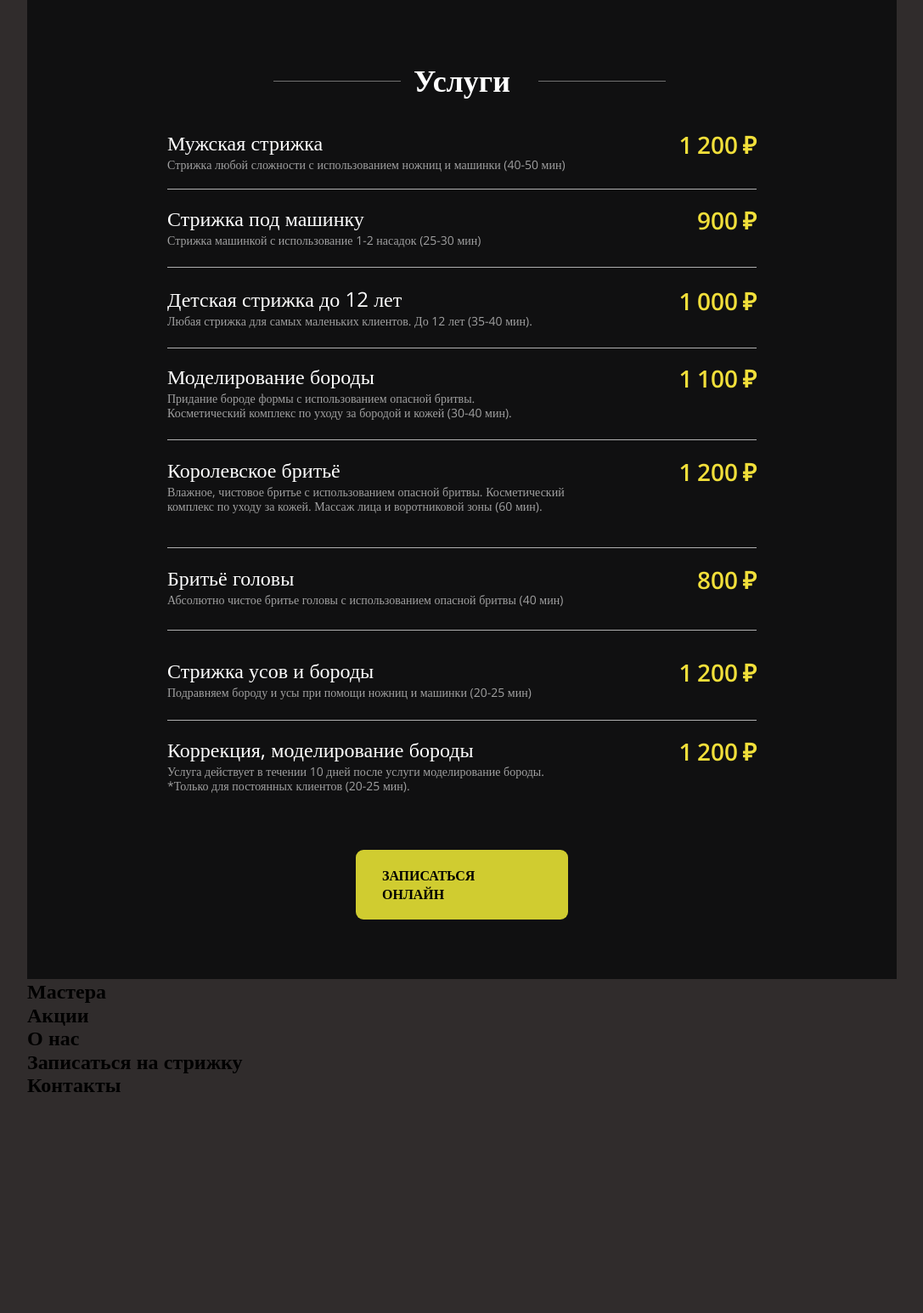
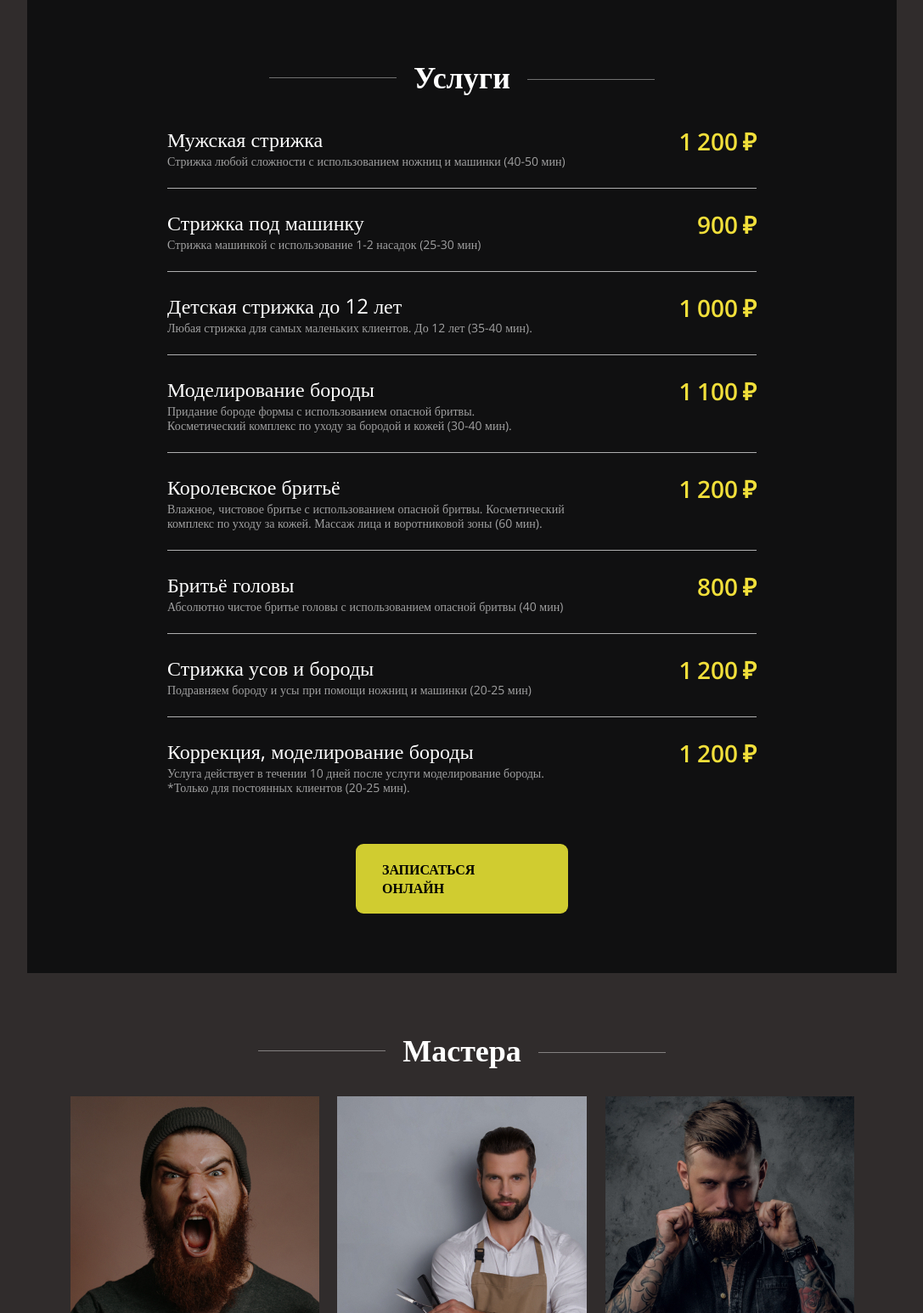
Before and after one commit to denverden/skillup, a website built with webpack: page barber-shop/src/pages/main/index.html in a window 1280 px wide. Shown: the part 1255-2800 px from the top of the page at 85% size, without its empty margins (96-1183 px from the left). Before the commit the page ends 2547 px from the top, so only its background shows below. Built offline with nearby package versions, Linux system fonts and the light colour scheme.

Commit message:
feat: added masters styles

```diff
--- a/barber-shop/src/assets/styles/_advantage.scss
+++ b/barber-shop/src/assets/styles/_advantage.scss
@@ -20,40 +20,10 @@
     background: rgba(0, 0, 0, 0.7);
   }
 
-  &-title {
-    display: flex;
-    margin-top: 66px;
-    font-weight: bold;
-    font-size: 36px;
-    line-height: 49px;
-    color: white;
-    position: relative;
-    z-index: 1;
-
-    &::before {
-      content: '';
-      position: absolute;
-      top: 26px;
-      left: -165px;
-      width: 150px;
-      height: 1px;
-      background: rgba(255, 255, 255, 0.4);
-    }
-
-    &::after {
-      content: '';
-      position: absolute;
-      top: 27px;
-      left: 302px;
-      width: 150px;
-      height: 1px;
-      background: rgba(255, 255, 255, 0.4);
-    }
-  }
-
   &-content {
     display: flex;
     justify-content: center;
     margin-top: 60px;
+    z-index: 1;
   }
 }
--- a/barber-shop/src/assets/styles/_block.scss
+++ b/barber-shop/src/assets/styles/_block.scss
@@ -28,5 +28,9 @@
     text-align: center;
     color: white;
     width: 225px;
+
+    &--gray {
+      opacity: 0.6;
+    }
   }
 }
--- /dev/null
+++ b/barber-shop/src/assets/styles/_masters.scss
@@ -0,0 +1,24 @@
+.masters {
+  display: flex;
+  flex-direction: column;
+  justify-content: flex-start;
+  align-items: center;
+  background-color: $bg-color;
+
+  &-content {
+    display: flex;
+    justify-content: center;
+    margin-top: 30px;
+  }
+
+  &-btn {
+    max-width: 220px;
+    padding: 15px 55px;
+    margin-top: 25px;
+  }
+
+  & .block-image {
+    width: auto;
+    height: auto;
+  }
+}
--- a/barber-shop/src/assets/styles/_services.scss
+++ b/barber-shop/src/assets/styles/_services.scss
@@ -5,37 +5,6 @@
   align-items: center;
   background: rgba(14, 14, 15, 0.94);
   position: relative;
-
-  &-title {
-    display: flex;
-    margin-top: 70px;
-    font-weight: bold;
-    font-size: 36px;
-    line-height: 49px;
-    color: white;
-    position: relative;
-    z-index: 1;
-
-    &::before {
-      content: '';
-      position: absolute;
-      top: 25px;
-      left: -165px;
-      width: 150px;
-      height: 1px;
-      background: rgba(255, 255, 255, 0.4);
-    }
-
-    &::after {
-      content: '';
-      position: absolute;
-      top: 25px;
-      left: 147px;
-      width: 150px;
-      height: 1px;
-      background: rgba(255, 255, 255, 0.4);
-    }
-  }
 
   &-content {
     display: flex;
--- /dev/null
+++ b/barber-shop/src/assets/styles/_stock.scss
@@ -0,0 +1,7 @@
+.stock {
+  display: flex;
+  flex-direction: column;
+  justify-content: flex-start;
+  align-items: center;
+  background-color: $bg-color;
+}
--- a/barber-shop/src/assets/styles/_table.scss
+++ b/barber-shop/src/assets/styles/_table.scss
@@ -6,42 +6,11 @@
     display: flex;
     justify-content: space-between;
     border-bottom: 1px solid #fffa;
-    padding-bottom: 20px;
-    margin-bottom: 17px;
+    padding-bottom: 23px;
+    margin-bottom: 23px;
 
-    &:nth-child(2) {
-      padding-bottom: 23px;
-      margin-bottom: 20px;
-    }
-
-    &:nth-child(3) {
-      padding-bottom: 23px;
-      margin-bottom: 16px;
-    }
-
-    &:nth-child(4) {
-      padding-bottom: 23px;
-      margin-bottom: 18px;
-    }
-
-    &:nth-child(5) {
-      padding-bottom: 40px;
-      margin-bottom: 18px;
-    }
-
-    &:nth-child(6) {
-      padding-bottom: 27px;
-      margin-bottom: 30px;
-    }
-
-    &:nth-child(7) {
-      padding-bottom: 24px;
-      margin-bottom: 17px;
-    }
-
-    &:nth-child(8) {
+    &:last-child {
       border-bottom: none;
-      margin-bottom: 35px;
     }
   }
 
--- /dev/null
+++ b/barber-shop/src/assets/styles/_title.scss
@@ -0,0 +1,30 @@
+.title {
+  display: flex;
+  margin-top: 66px;
+  font-weight: bold;
+  font-size: 36px;
+  line-height: 49px;
+  color: white;
+  position: relative;
+  z-index: 1;
+
+  &::before {
+    content: '';
+    position: absolute;
+    top: 25px;
+    left: -170px;
+    width: 150px;
+    height: 1px;
+    background: rgba(255, 255, 255, 0.4);
+  }
+
+  &::after {
+    content: '';
+    position: absolute;
+    top: 27px;
+    right: -170px;
+    width: 150px;
+    height: 1px;
+    background: rgba(255, 255, 255, 0.4);
+  }
+}
--- a/barber-shop/src/assets/styles/styles.scss
+++ b/barber-shop/src/assets/styles/styles.scss
@@ -10,9 +10,12 @@
 @import 'main';
 @import 'welcom';
 @import 'advantage';
+@import 'title';
 @import 'block';
 @import 'services';
 @import 'table';
+@import 'masters';
+@import 'stock';
 
 * {
   margin: 0;
--- a/barber-shop/src/pages/main/index.html
+++ b/barber-shop/src/pages/main/index.html
@@ -35,7 +35,7 @@
         </div>
       </section>
       <section id="advantage" class="advantage">
-        <h2 class="advantage-title">Преимущества</h2>
+        <h2 class="title">Преимущества</h2>
         <div class="advantage-content">
           <div class="block">
             <div class="block-image">
@@ -53,7 +53,7 @@
           </div>
           <div class="block">
             <div class="block-image">
-              <img class="block-image" src="../../assets/images/block3.png" width="136" height="136" alt="">
+              <img src="../../assets/images/block3.png" width="136" height="136" alt="">
             </div>
             <h3 class="block-title">Крутые мастера</h3>
             <p class="block-text">В нашем салоне работают высококлассные барберы, профессионалы своего дела</p>
@@ -61,7 +61,7 @@
         </div>
       </section>
       <section id="services" class="services">
-        <h2 class="services-title">Услуги</h2>
+        <h2 class="title">Услуги</h2>
         <div class="services-content">
           <table class="table">
             <tr class="table-row">
@@ -125,10 +125,37 @@
         <a href="#recording" class="btn services-btn">Записаться онлайн</a>
       </section>
       <section id="masters" class="masters">
-        <h2>Мастера</h2>
+        <h2 class="title">Мастера</h2>
+        <div class="masters-content">
+          <div class="block masters-block">
+            <div class="block-image">
+              <img src="../../assets/images/foto1.jpg" alt="foto1">
+            </div>
+            <h3 class="block-title">Максим</h3>
+            <p class="block-text block-text--gray">Старший барбер</p>
+            <a href="#recording" class="btn masters-btn">Записаться</a>
+          </div>
+          <div class="block masters-block">
+            <div class="block-image">
+              <img src="../../assets/images/foto2.jpg" alt="foto2">
+            </div>
+            <h3 class="block-title">Юра</h3>
+            <p class="block-text  block-text--gray">Барбер</p>
+            <a href="#recording" class="btn masters-btn">Записаться</a>
+          </div>
+          <div class="block masters-block">
+            <div class="block-image">
+              <img src="../../assets/images/foto3.jpg" alt="foto3">
+            </div>
+            <h3 class="block-title">Владимир</h3>
+            <p class="block-text block-text--gray">Старший барбер</p>
+            <a href="#recording" class="btn masters-btn">Записаться</a>
+          </div>
+        </div>
+        </div>
       </section>
       <section id="stock" class="stock">
-        <h2>Акции</h2>
+        <h2 class="title">Акции</h2>
       </section>
       <section id="about" class="about">
         <h2>О нас</h2>
```
Also changed, not shown: barber-shop/src/assets/images/foto1.jpg (added), barber-shop/src/assets/images/foto2.jpg (added), barber-shop/src/assets/images/foto3.jpg (added).
